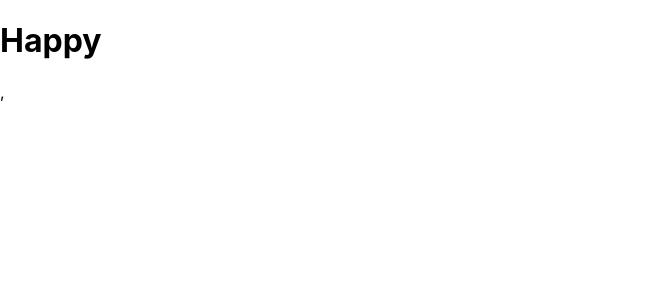
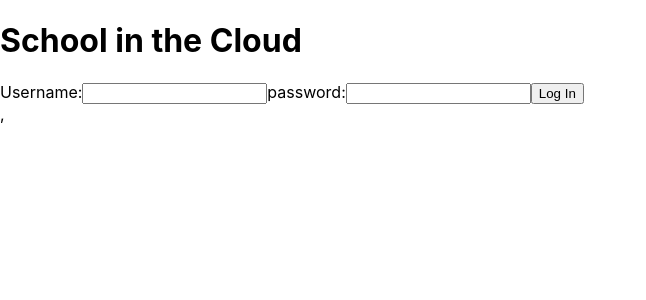
Before and after one commit to Build-Week-SchoolInTheCloud-TTWEBFT22/front-end, a React (Create React App) app in the folder my-app/: page / in a window 1280 px wide. Shown: the top 300 px of the page, without its empty margins (0-646 px from the left). Built offline with nearby package versions, Linux system fonts and the light colour scheme.

Commit message:
token not working

```diff
--- a/my-app/src/App.js
+++ /dev/null
@@ -1,105 +0,0 @@
-import './App.css';
-import React, { useState, useEffect } from 'react';
-import axios from 'axios';
-import styled from 'styled-components';
-import * as yup from 'yup';
-import schema from './validation/formSchema'
-import { Route, Switch } from 'react-router-dom';
-
-import Student from './components/Student';
-import Teacher from './components/Teacher';
-import Volunteer from './components/Volunteer';
-import Home from './components/Home';
-
-const initialFormValues = {
-  username: '',
-  primaryemail: '',
-  country: '',
-  availability: '',
-  role: '',
-}
-
-const initialFormErrors = {
-  username: '',
-  primaryemail: '',
-  country: '',
-  availability: '',
-  role: '',
-}
-
-const initialUser = [];
-const initialDisabled = true;
-
-function App() {
-  const [newUser, setNewUser] = useState(initialUser);
-  const [formValues, setFormValues] = useState(initialFormValues);
-  const [formErrors, setFormErrors] = useState(initialFormErrors);
-  const [disabled, setDisabled] = useState(initialDisabled);
-
-  const postNewUser = (newAccount) => {
-    axios.post('https://schoolinthecloudstt22.herokuapp.com/createnewuser/{usertype}', newAccount)
-    .then((res) => {
-      console.log(res);
-      setNewUser([res.data, ...newUser])
-    })
-    .catch((err) => {
-      console.log(err);
-    })
-    .finally(() => {
-      setFormValues(initialFormValues);
-    })
-  }
-
-  const inputChange = (username, value) => {
-    yup.reach(schema, username)
-    .validate(value)
-    .then(() => {
-      setFormErrors({
-        ...formErrors,
-        [username]: err.errors[0],
-      })
-    })
-    setFormValues({
-      ...formValues, [username]: value,
-    })
-  }
-    return(
-      <header>
-        <h1>Happy</h1>
-      </header>
-
-        // <HomeWrapper>
-        //     <header>
-        //         <h1>School in the Cloud</h1>
-        //     </header>
-            /* <Switch>
-                <Route path='/teacher'>
-                    <Teacher />
-                </Route>
-                <Route path='/student'>
-                    <Student />
-                </Route>
-                <Route path='/volunteer'>
-                    <Volunteer />
-                </Route>
-                <Route path='/teacher'>
-                    <Teacher />
-                </Route>
-                <Route path='/'>
-                    <Home />
-                </Route>
-            </Switch> */
-        // </HomeWrapper>
-    )
-}
-
-export default App;
-
-// const HomeWrapper = styled.div`
- /* text-align: center;
-  cursor: pointer;
-  background-color: ${(props) => props.theme.white};
-  width: 100%;
-  height: 100%;
-  padding: 4%;
-`; */
--- /dev/null
+++ b/my-app/src/Login.js
@@ -0,0 +1,139 @@
+import './App.css';
+import React, { useState } from 'react';
+import axios from 'axios';
+
+const Login = (props) => {
+  const [credentials, setCredentials] = useState({username: "", password: ""});
+
+  const login = (e) => {
+    e.preventDefault();
+    axios.post('https://schoolinthecloudstt22.herokuapp.com/login', `grant_type=password&username=${credentials.username}&password=${credentials.password}`, {headers: {Authorization: `Basic ${btoa("lambda-client:lambda-secret")}`,
+    "Content-Type": "application/x-www-form-urlencoded",
+    },
+  },
+  )
+    .then((res) => {
+      console.log(res.data);
+      localStorage.setItem("token", res.data.access_token);
+			props.history.push("/userinfo");
+    });
+  }
+const handleChange = (e) => {
+  setCredentials({
+    ...credentials, [e.target.name]: e.target.value,
+  });
+};
+    return(
+      <div>
+      <header>
+        <h1>School in the Cloud</h1>
+      </header>
+      <form onSubmit={login}>
+        <label>
+          Username:
+          <input
+            type="text"
+            name="username"
+            value={credentials.username}
+            onChange={handleChange}
+          />
+        </label>
+        <label>
+          password:
+          <input
+          type="password"
+          name="password"
+          value={credentials.password}
+          onChange={handleChange}
+          />
+        </label>
+        <button>Log In</button>
+      </form>
+    </div>
+    )
+}
+
+export default Login;
+
+// const HomeWrapper = styled.div`
+ /* text-align: center;
+  cursor: pointer;
+  background-color: ${(props) => props.theme.white};
+  width: 100%;
+  height: 100%;
+  padding: 4%;
+`; */
+
+// const [newUser, setNewUser] = useState(initialUser);
+  // const [formValues, setFormValues] = useState(initialFormValues);
+  // const [formErrors, setFormErrors] = useState(initialFormErrors);
+  // const [disabled, setDisabled] = useState(initialDisabled);
+  // const inputChange = (username, value) => {
+  //   yup.reach(schema, username)
+  //   .validate(value)
+  //   .then(() => {
+  //     setFormErrors({
+  //       ...formErrors,
+  //       [username]: err.errors[0],
+  //     })
+  //   })
+  //   setFormValues({
+  //     ...formValues, [username]: value,
+  //   })
+  // }
+  // const formSubmit = () => {
+  //   const newAccount = {
+  //     username: formValues.username.trim(),
+  //     primaryemail: formValues.primaryemail.trim(),
+  //     country: formValues.country.trim(),
+  //     availability: formValues.availability.trim(),
+  //     role: formValues.role.trim(),
+  //   }
+  //   postNewUser(newAccount);
+  // }
+  // useEffect(() => {
+  //   schema.isValid(formValues).then((valid) => {
+  //     setDisabled(!valid);
+  //   })
+  // }, [formValues])
+
+//   <Switch>
+//   <Route path='/admin'>
+//     <Teacher />
+//   </Route>
+//   <Route path='/student'>
+//     <Student />
+//   </Route>
+//   <Route path='/volunteer'>
+//     <Volunteer />
+//   </Route>
+//   <Route path='/'>
+//     <Home />
+//   </Route>
+// </Switch>
+// import styled from 'styled-components';
+// import * as yup from 'yup';
+// import schema from './validation/formSchema'
+// import { Route, Switch } from 'react-router-dom';
+
+// import Student from './components/Student';
+// import Teacher from './components/Teacher';
+// import Volunteer from './components/Volunteer';
+// import Home from './components/Home';
+
+// const initialFormValues = {
+//   username: '',
+//   primaryemail: '',
+//   password: '',
+//   student: false,
+//   teacher: false,
+// }
+
+// const initialFormErrors = {
+//   username: '',
+//   primaryemail: '',
+//   password: '',
+// }
+
+// const initialUser = [];
+// const initialDisabled = true;
--- a/my-app/src/index.js
+++ b/my-app/src/index.js
@@ -1,8 +1,7 @@
 import React from 'react';
 import ReactDOM from 'react-dom';
 import './index.css';
-import App from './App';
-// import reportWebVitals from './reportWebVitals';
+import Login from './Login';
 import { BrowserRouter as Router } from 'react-router-dom';
 import theme from './theme/index';
 import { ThemeProvider } from 'styled-components';
@@ -10,12 +9,7 @@ import { ThemeProvider } from 'styled-components';
 ReactDOM.render(
   <ThemeProvider theme={theme}>
          <Router>
-            <App />
+            <Login />
         </Router>,
   </ThemeProvider>, document.getElementById("root")
 );
-
-// If you want to start measuring performance in your app, pass a function
-// to log results (for example: reportWebVitals(console.log))
-// or send to an analytics endpoint. Learn more: https://bit.ly/CRA-vitals
-// reportWebVitals();
--- a/my-app/src/theme/index.js
+++ b/my-app/src/theme/index.js
@@ -6,6 +6,6 @@ export default {
     black: '#A64AC9',
     breakpoints:{
         mobile: '(max-width: 550px)',
-        tablet: '(max-width: 800px'
+        tablet: '(max-width: 800px)',
     }
 }
--- a/my-app/src/validation/formSchema.js
+++ b/my-app/src/validation/formSchema.js
@@ -0,0 +1,5 @@
+import * as yup from 'yup';
+
+export default yup.object().shape({
+    username: yup
+})
```
Also changed, not shown: 2 other files (tests, documents, lock files or other folders).
